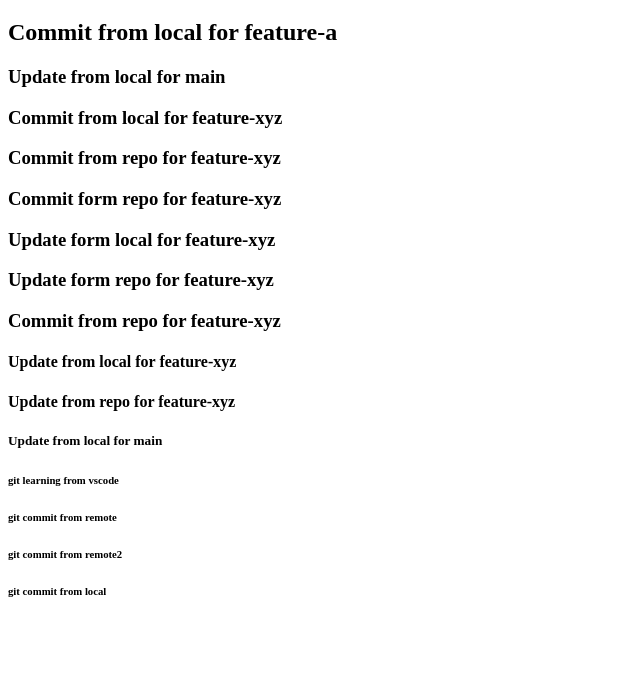
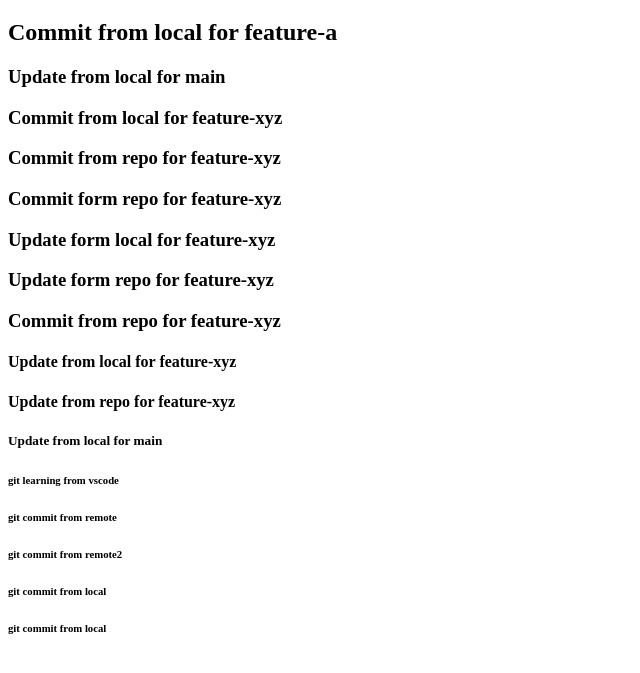
Before and after one commit to wa1yan/learning-git, a plain HTML site: page index.html in a window 1280 px wide. Shown: the part 61-734 px from the top of the page, without its empty margins (0-640 px from the left). Drawn offline with Linux system fonts and the light colour scheme.

Commit message:
commit from local to develop

```diff
--- a/index.html
+++ b/index.html
@@ -24,5 +24,7 @@
 	<h6>git commit from remote2</h6>
 
 	<h6>git commit from local</h6>
+
+	<h6>git commit from local</h6>
 </body>
 </html>
```
